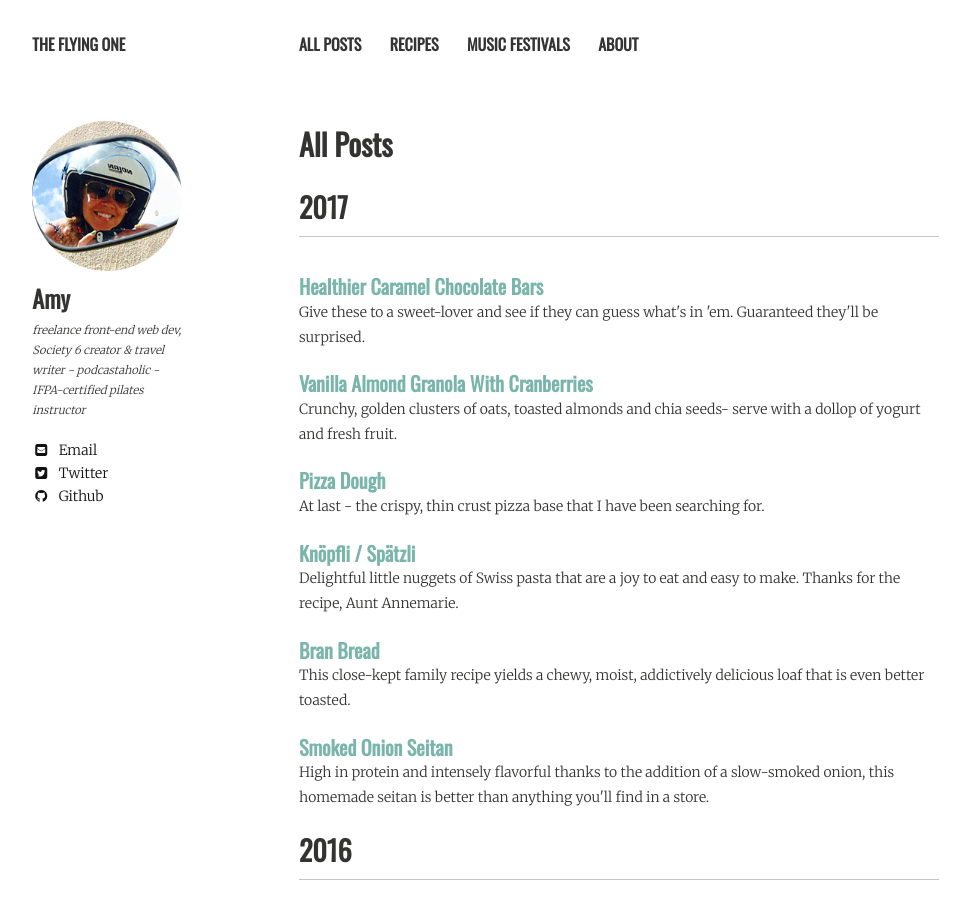
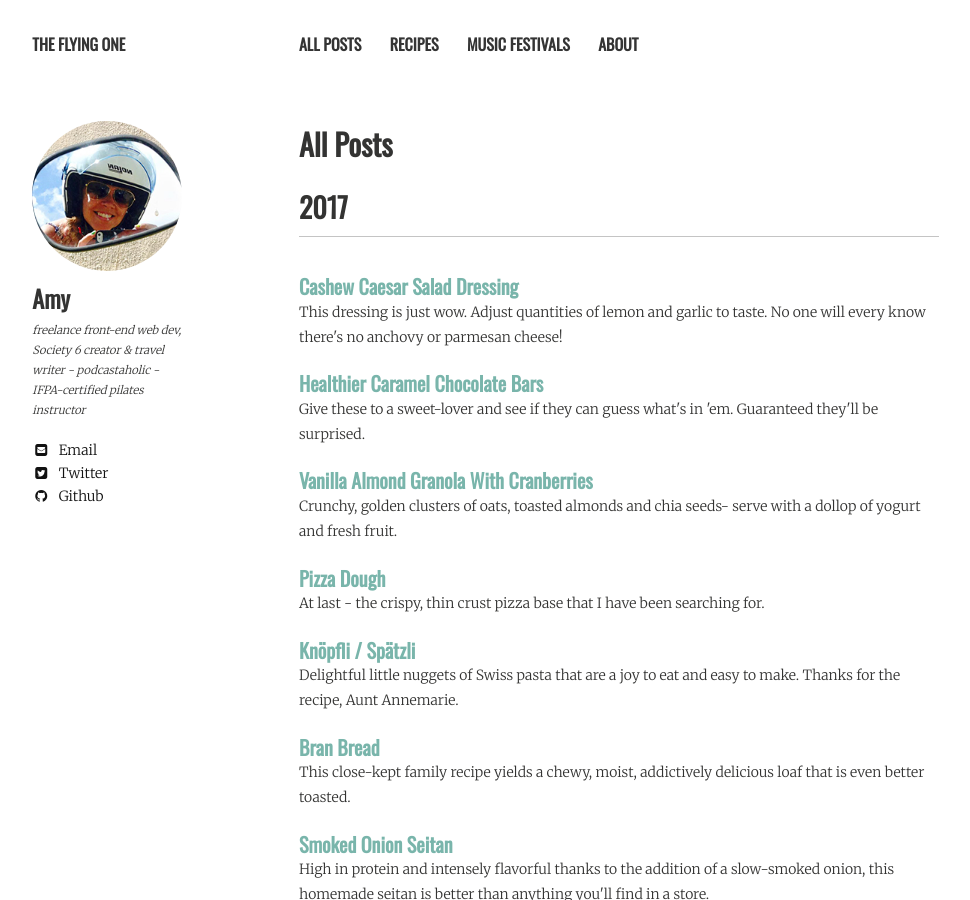
Before and after one commit to amypeniston/blog, a Jekyll site: the page built from posts/index.md, in a window 1280 px wide and 900 px high. Shown: the whole window, without its empty margins (21-991 px from the left). Built offline with Jekyll 4.4.1, drawn with Linux system fonts in a browser that asks for light colours; nearby versions of some CDN libraries; part of the change alters nothing that is shown.

Commit message:
Add Cashew Caesar Salad Dressing recipe

```diff
--- /dev/null
+++ b/_posts/2017-07-29-cashew-caesar-salad-dressing.markdown
@@ -0,0 +1,32 @@
+---
+layout: post
+title: "Cashew Caesar Salad Dressing"
+modified:
+categories:
+excerpt: This dressing is just wow. Adjust quantities of lemon and garlic to taste. No one will every know there's no anchovy or parmesan cheese!
+tags: [salad, dressing, cashew]
+image:
+  feature:
+date: 2017-07-29T18:42:43-03:00
+---
+
+*This dressing is just wow. Adjust quantities of lemon and garlic to taste. No one will every know there's no anchovy or parmesan cheese!*
+
+> 1 cup unsalted cashews, soaked in hot/boiled water for at least 10 minutes
+> 5-7 cloves of garlic, crushed or minced
+> 1 tablespoon miso paste
+> juice of half a lemon
+> 1-2 tablespoons dijon mustard
+> 3-5 tablespoons olive oil
+> 1 teaspoon onion powder
+> 1-2 tablespoons garlic powder
+> 1 teaspoon smoked paprika
+> 1 teaspoon red pepper flakes
+> 2-4 tablespoons nutritional yeast
+> 1 teaspoon salt + more to taste
+> 1 teaspoon black pepper + more to taste
+> water to reach desired consistency
+
+* Drain the cashews after they have soaked for at least 10 minutes in hot water.
+* Combine all ingredients and blend until smooth using a high speed blender.  Add water to reach desired thickness- remember, it will thicken when chilled.
+* Store in the fridge and add water or olive oil again before using if you need to loosen things up.
--- a/recipes/index.md
+++ b/recipes/index.md
@@ -109,3 +109,4 @@ image:
 * [Knöpfli / Spätzli](/knopfli-spatzli/)
 * [Pizza Dough](/pizza-dough/)
 * [Vanilla Almond Granola with Cranberries](/vanilla-almond-granola-with-cranberries/)
+* [Cashew Caesar Salad Dressing](/cashew-caesar-salad-dressing/)
```
